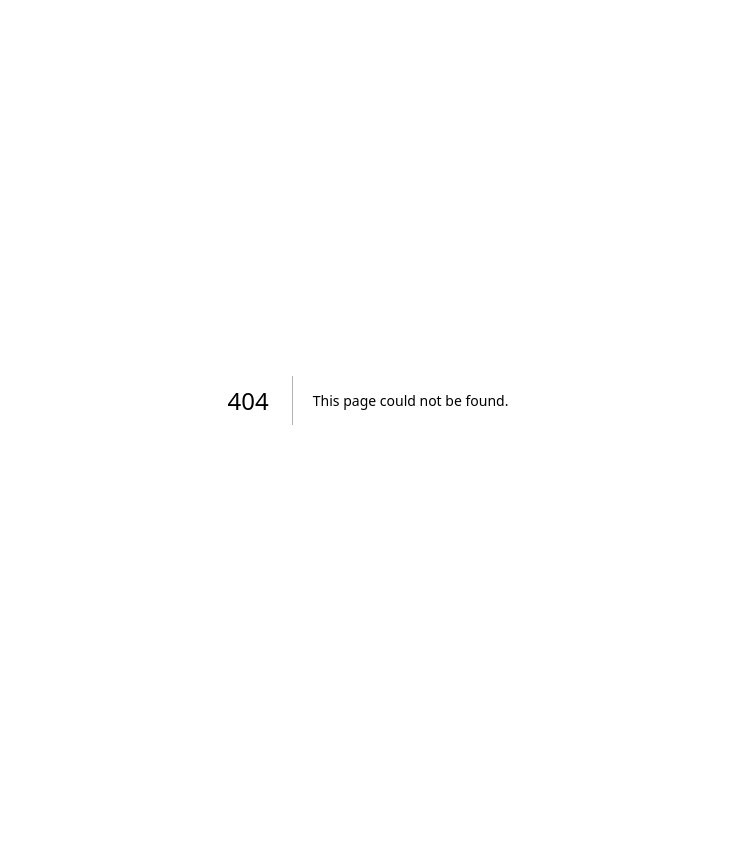
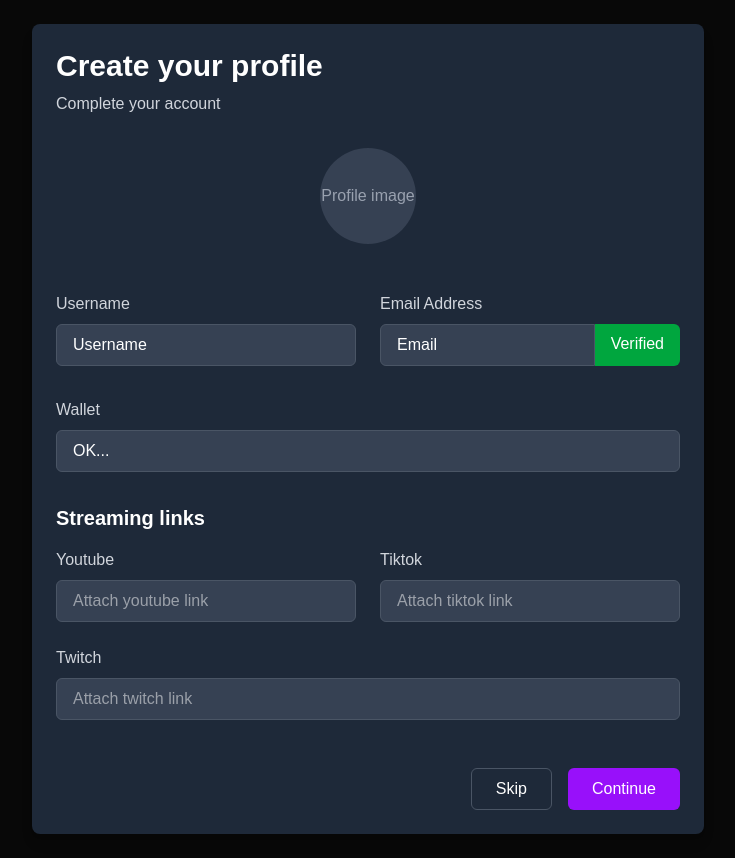
Before and after one commit to InspiredDevs/Game-Gambit-UI, a Next.js app: page /create-profile in a window 1280 px wide. Before the commit this address had no page. Shown: the whole page, without its empty margins (272-1007 px from the left). Before the commit the page ends 800 px from the top, so only its background shows below. Built offline with nearby package versions, Linux system fonts and the light colour scheme.

Commit message:
Add Create New Password and Sign In components with form validation

```diff
--- /dev/null
+++ b/src/app/(auth)/create-new-password/page.tsx
@@ -0,0 +1,43 @@
+const Page = () => {
+  return (
+    <div className='max-w-md mx-auto p-6 bg-gray-800 rounded-lg shadow-lg'>
+      <h1 className='text-3xl font-bold text-center mb-6 text-white'>
+        Create New Password
+      </h1>
+
+      <form className='space-y-6'>
+        <div>
+          <label className='block text-gray-300 mb-1'>Password</label>
+          <p className='text-sm text-gray-400 mb-2'>
+            Password must be at least 7 characters, include a special character
+            and a number
+          </p>
+          <input
+            type='password'
+            className='w-full px-4 py-2 bg-gray-700 border border-gray-600 rounded-md text-white focus:outline-none focus:ring-2 focus:ring-purple-500'
+          />
+        </div>
+
+        <div>
+          <label className='block text-gray-300 mb-1'>Confirm Password</label>
+          <p className='text-sm text-gray-400 mb-2'>Password must match</p>
+          <input
+            type='password'
+            className='w-full px-4 py-2 bg-gray-700 border border-gray-600 rounded-md text-white focus:outline-none focus:ring-2 focus:ring-purple-500'
+          />
+        </div>
+
+        <div className='pt-4'>
+          <button
+            type='submit'
+            className='w-full bg-purple-600 hover:bg-purple-700 text-white font-bold py-3 px-4 rounded-md transition duration-200'
+          >
+            Continue
+          </button>
+        </div>
+      </form>
+    </div>
+  );
+};
+
+export default Page;
--- /dev/null
+++ b/src/app/(auth)/create-profile/page.tsx
@@ -0,0 +1,101 @@
+const Page = () => {
+  return (
+    <div className='max-w-2xl mx-auto p-6 bg-gray-800 rounded-lg shadow-lg'>
+      <h1 className='text-3xl font-bold mb-2 text-white'>
+        Create your profile
+      </h1>
+      <p className='text-gray-300 mb-8'>Complete your account</p>
+
+      <div className='space-y-8'>
+        <div className='flex flex-col items-center'>
+          <div className='w-24 h-24 rounded-full bg-gray-700 mb-4 flex items-center justify-center text-gray-400'>
+            Profile image
+          </div>
+        </div>
+
+        <div className='grid grid-cols-1 md:grid-cols-2 gap-6'>
+          <div>
+            <label className='block text-gray-300 mb-2'>Username</label>
+            <input
+              type='text'
+              value='Username'
+              readOnly
+              className='w-full px-4 py-2 bg-gray-700 border border-gray-600 rounded-md text-white'
+            />
+          </div>
+
+          <div>
+            <label className='block text-gray-300 mb-2'>Email Address</label>
+            <div className='flex'>
+              <input
+                type='email'
+                value='Email'
+                readOnly
+                className='w-full px-4 py-2 bg-gray-700 border border-gray-600 rounded-l-md text-white'
+              />
+              <span className='bg-green-600 text-white px-4 py-2 rounded-r-md'>
+                Verified
+              </span>
+            </div>
+          </div>
+        </div>
+
+        <div>
+          <label className='block text-gray-300 mb-2'>Wallet</label>
+          <input
+            type='text'
+            value='OK...'
+            readOnly
+            className='w-full px-4 py-2 bg-gray-700 border border-gray-600 rounded-md text-white'
+          />
+        </div>
+
+        <div>
+          <h3 className='text-xl font-semibold text-white mb-4'>
+            Streaming links
+          </h3>
+
+          <div className='grid grid-cols-1 md:grid-cols-2 gap-6 mb-6'>
+            <div>
+              <label className='block text-gray-300 mb-2'>Youtube</label>
+              <input
+                type='text'
+                placeholder='Attach youtube link'
+                className='w-full px-4 py-2 bg-gray-700 border border-gray-600 rounded-md text-white focus:outline-none focus:ring-2 focus:ring-purple-500'
+              />
+            </div>
+
+            <div>
+              <label className='block text-gray-300 mb-2'>Tiktok</label>
+              <input
+                type='text'
+                placeholder='Attach tiktok link'
+                className='w-full px-4 py-2 bg-gray-700 border border-gray-600 rounded-md text-white focus:outline-none focus:ring-2 focus:ring-purple-500'
+              />
+            </div>
+          </div>
+
+          <div>
+            <label className='block text-gray-300 mb-2'>Twitch</label>
+            <input
+              type='text'
+              placeholder='Attach twitch link'
+              className='w-full px-4 py-2 bg-gray-700 border border-gray-600 rounded-md text-white focus:outline-none focus:ring-2 focus:ring-purple-500'
+            />
+          </div>
+        </div>
+
+        <div className='flex justify-end gap-4 pt-4'>
+          <button className='px-6 py-2 border border-gray-600 text-white rounded-md hover:bg-gray-700 transition duration-200'>
+            Skip
+          </button>
+          <button className='px-6 py-2 bg-purple-600 hover:bg-purple-700 text-white rounded-md transition duration-200'>
+            Continue
+          </button>
+        </div>
+      </div>
+    </div>
+  );
+};
+
+export default Page;
--- /dev/null
+++ b/src/app/(auth)/sign-in/page.tsx
@@ -0,0 +1,59 @@
+const Page = () => {
+  return (
+    <div className='max-w-md mx-auto p-6 bg-gray-800 rounded-lg shadow-lg'>
+      <h1 className='text-3xl font-bold text-center mb-2 text-white'>
+        Sign In
+      </h1>
+      <p className='text-center text-gray-300 mb-8'>Welcome Back</p>
+
+      <form className='space-y-6'>
+        <div>
+          <label className='block text-gray-300 mb-1'>Email Address</label>
+          <input
+            type='email'
+            className='w-full px-4 py-2 bg-gray-700 border border-gray-600 rounded-md text-white focus:outline-none focus:ring-2 focus:ring-purple-500'
+          />
+        </div>
+
+        <div>
+          <label className='block text-gray-300 mb-1'>Password</label>
+          <input
+            type='password'
+            className='w-full px-4 py-2 bg-gray-700 border border-gray-600 rounded-md text-white focus:outline-none focus:ring-2 focus:ring-purple-500'
+          />
+        </div>
+
+        <div className='pt-4'>
+          <button
+            type='submit'
+            className='w-full bg-purple-600 hover:bg-purple-700 text-white font-bold py-3 px-4 rounded-md transition duration-200'
+          >
+            Continue
+          </button>
+        </div>
+
+        <p className='text-center text-gray-400'>
+          Don't have an account?{" "}
+          <a href='#' className='text-purple-400 hover:underline'>
+            Sign up
+          </a>
+        </p>
+
+        <div className='relative'>
+          <div className='absolute inset-0 flex items-center'>
+            <div className='w-full border-t border-gray-600'></div>
+          </div>
+          <div className='relative flex justify-center'>
+            <span className='px-2 bg-gray-800 text-sm text-gray-400'>
+              Or Sign in with
+            </span>
+          </div>
+        </div>
+
+        {/* Social login buttons would go here */}
+      </form>
+    </div>
+  );
+};
+
+export default Page;
```
